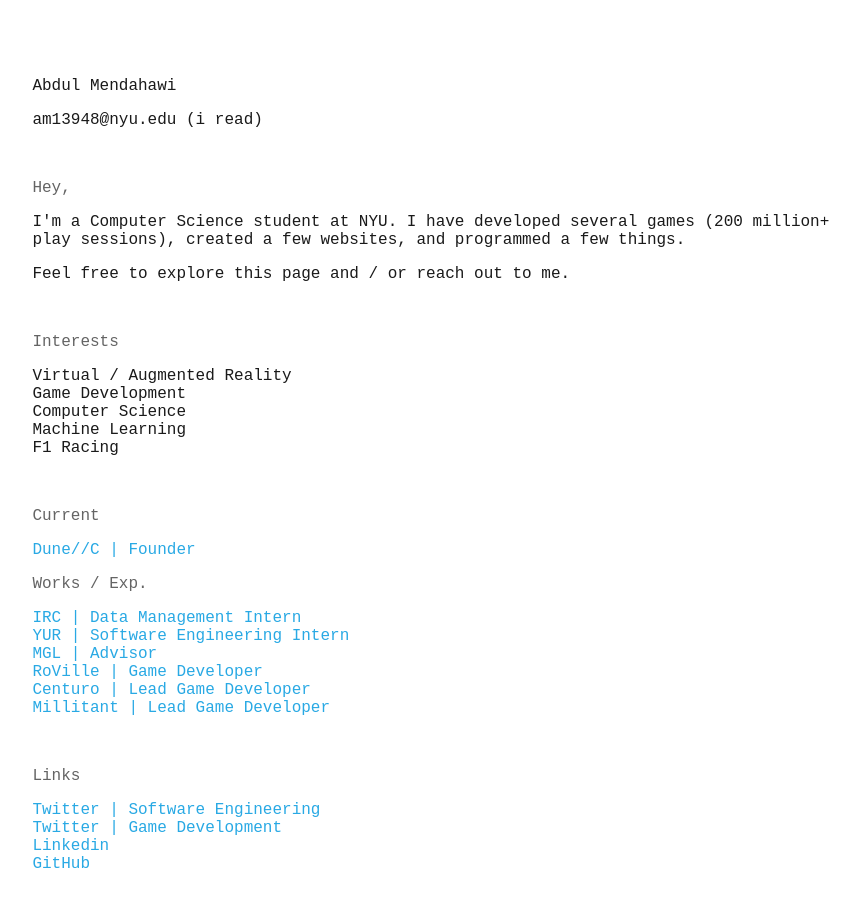
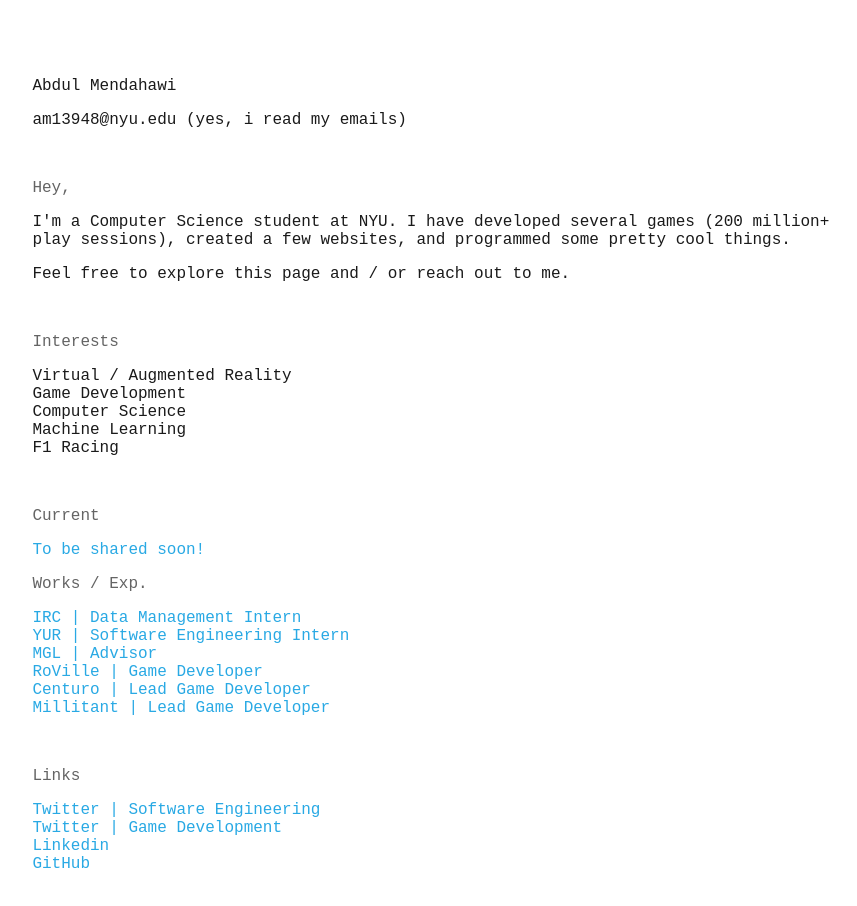
Before and after one commit to amendahawi/amendahawi-directory, a React (Create React App) app in the folder directory-page/: page / in a window 1280 px wide. Shown: the top 906 px of the page, without its empty margins (198-1055 px from the left). Built offline with nearby package versions, Linux system fonts and the light colour scheme.

Commit message:
updated directory

```diff
--- a/directory-page/package.json
+++ b/directory-page/package.json
@@ -9,7 +9,6 @@
     "@testing-library/user-event": "^13.5.0",
     "react": "^18.2.0",
     "react-dom": "^18.2.0",
-    "react-scripts": "^5.0.1",
     "web-vitals": "^2.1.4"
   },
   "scripts": {
@@ -39,6 +38,7 @@
     ]
   },
   "devDependencies": {
-    "gh-pages": "^6.1.1"
+    "gh-pages": "^6.1.1",
+    "react-scripts": "^5.0.1"
   }
 }
--- a/directory-page/src/App.css
+++ b/directory-page/src/App.css
@@ -35,8 +35,8 @@
   font-weight: bold;
 }
 
-.project-dune:hover {
-  color: #c981c9;
+.currn:hover {
+  color: #000000;
 }
 
 ul li a:hover::before {
@@ -50,3 +50,8 @@
   text-decoration: none;
   color: #29a9e4;
 }
+
+::selection {
+  background: #000000;
+  color: #ffffff;
+}
--- a/directory-page/src/App.js
+++ b/directory-page/src/App.js
@@ -6,15 +6,15 @@
       <header className="App-header">
         {/* HEADER */}
         <p>Abdul Mendahawi</p>
-        <p>am13948@nyu.edu (i read)</p>
+        <p>am13948@nyu.edu (yes, i read my emails)</p>
         <br></br>
 
         {/* ABOUT */}
         <p className="secondary_text">Hey,</p>
         <p>
           I'm a Computer Science student at NYU. I have developed several games
-          (200 million+ play sessions), created a few websites, and programmed a
-          few things.
+          (200 million+ play sessions), created a few websites, and programmed some
+          pretty cool things.
         </p>
         <p>Feel free to explore this page and / or reach out to me.</p>
         <br></br>
@@ -35,12 +35,12 @@
         <ul>
           <li>
             <a
-              href="https://dunevc.vercel.app/home"
+              // href=""
               target="_blank"
               rel="noopener noreferrer"
-              className="project-dune"
+              className="currn"
             >
-              Dune//C | Founder
+              To be shared soon!
             </a>
           </li>
         </ul>
```
Also changed, not shown: 1 other file (tests, documents, lock files or other folders).
